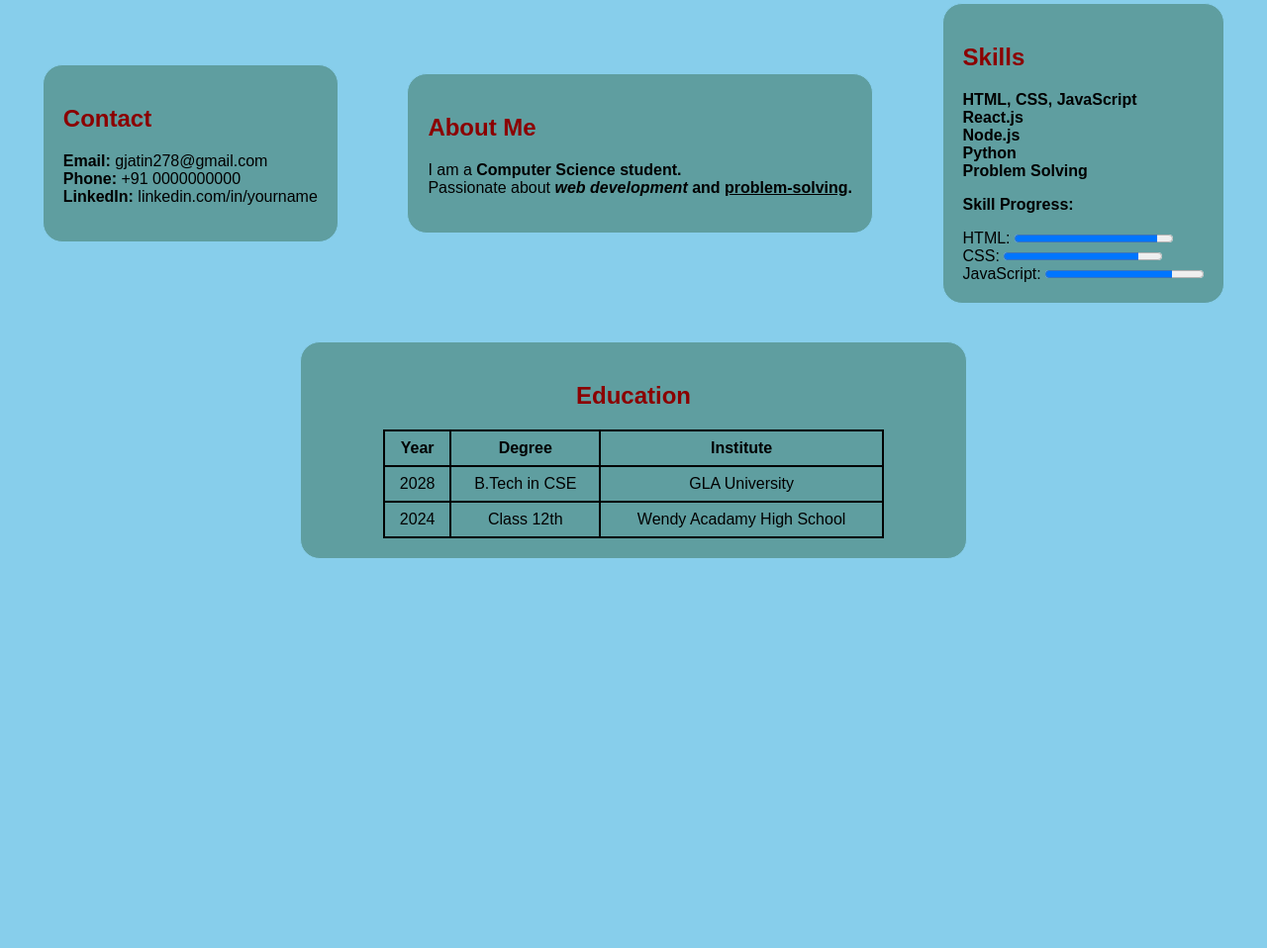
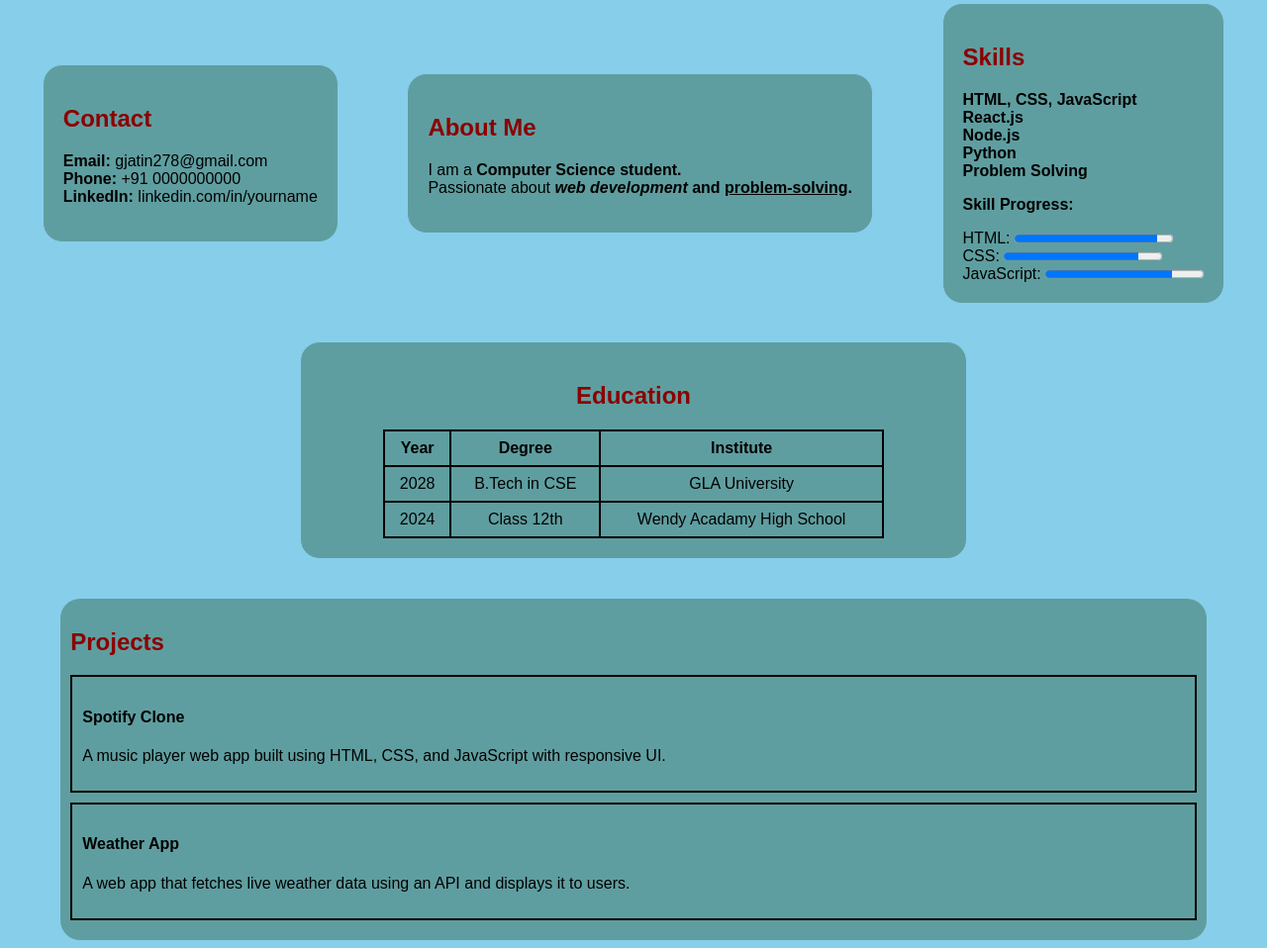
Before and after one commit to Jatin915/FRONTEND, a plain HTML site: page ASSIGNMENT.HTML in a window 1280 px wide. Shown: the part 289-1247 px from the top of the page at 99% size. Before the commit the page ends 862 px from the top, so only its background shows below. Drawn offline with Linux system fonts and the light colour scheme.

Commit message:
Project  Section

```diff
--- a/ASSIGNMENT.HTML
+++ b/ASSIGNMENT.HTML
@@ -76,6 +76,18 @@
             </tr>
         </table>
     </div>
+
+    <div style="background-color: cadetblue; width: 90%; border-radius: 20px; padding: 10px; margin-top: 40px;">
+            <h2 style="color: darkred;">Projects</h2>
+        <div style="border:2px solid black; padding:10px; margin:10px 0;">
+            <h4>Spotify Clone</h4>
+            <p>A music player web app built using HTML, CSS, and JavaScript with responsive UI.</p>
+        </div>
+        <div style="border:2px solid black; padding:10px; margin:10px 0;">
+            <h4>Weather App</h4>
+            <p>A web app that fetches live weather data using an API and displays it to users.</p>
+        </div>
+    </div>
     </main>
 </body>
 </html>
```
